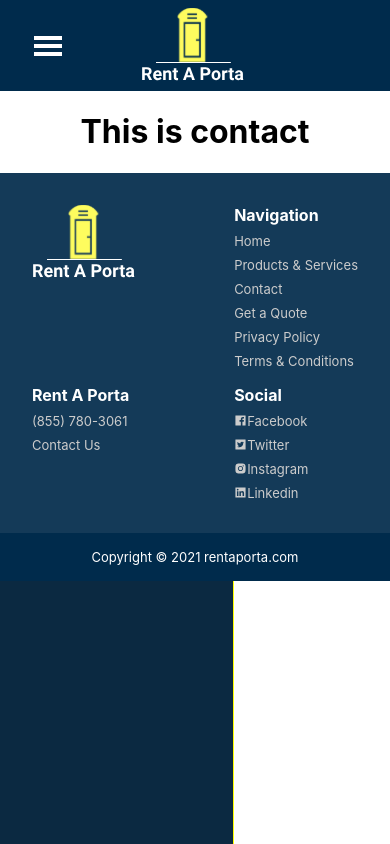
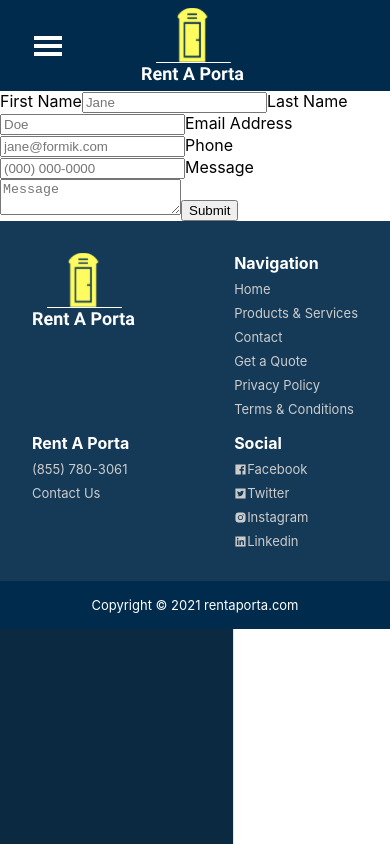
Before and after one commit to nishant-k1/flushjohn-web, a Next.js app: page /contact in a window 390 px wide. Built offline with nearby package versions, Linux system fonts and the light colour scheme.

Commit message:
implement masking in phone input

```diff
--- a/package.json
+++ b/package.json
@@ -8,9 +8,12 @@
     "start": "next start"
   },
   "dependencies": {
+    "formik": "^2.2.6",
     "next": "10.1.3",
     "react": "17.0.2",
     "react-dom": "17.0.2",
-    "react-icons": "^4.2.0"
+    "react-icons": "^4.2.0",
+    "react-input-mask": "^2.0.4",
+    "yup": "^0.32.9"
   }
 }
--- a/pages/contact.js
+++ b/pages/contact.js
@@ -1,9 +1,127 @@
-
+import { Formik, Form, useField } from 'formik'
+import * as Yup from 'yup'
+import MaskedInput from 'react-input-mask';
 
 const contact = () => {
+  const MyTextInput = ({ label, ...props }) => {
+    const [field, meta] = useField(props)
+    return (
+      <>
+        <label htmlFor={props.id || props.name}>{label}</label>
+        <input className="text-input" {...field} {...props} />
+        {meta.touched && meta.error ? (
+          <div className="error">{meta.error}</div>
+        ) : null}
+      </>
+    )
+  }
+
+  const MyMaskedTextInput = ({ label, ...props }) => {
+    const [field, meta] = useField(props)
+    return (
+      <>
+        <label htmlFor={props.id || props.name}>{label}</label>
+        <MaskedInput className="text-input" {...field} {...props} />
+        {meta.touched && meta.error ? (
+          <div className="error">{meta.error}</div>
+        ) : null}
+      </>
+    )
+  }
+
+  const MyTextArea = ({ label, ...props }) => {
+    const [field, meta] = useField(props)
+    return (
+      <>
+        <label htmlFor={props.id || props.name}>{label}</label>
+        <textarea className="text-textarea" {...field} {...props} />
+        {meta.touched && meta.error ? (
+          <div className="error">{meta.error}</div>
+        ) : null}
+      </>
+    )
+  }
+
   return (
     <div>
-      <h1>This is contact</h1>
+      <Formik
+        initialValues={{
+          firstName: '',
+          lastName: '',
+          email: '',
+          phone: '',
+          message: ''
+        }}
+        validationSchema={Yup.object({
+          firstName: Yup.string()
+            .max(15, 'Must be 15 characters or less')
+            .required('Required'),
+          lastName: Yup.string()
+            .max(20, 'Must be 20 characters or less')
+            .required('Required'),
+          email: Yup.string()
+            .email('Invalid email address')
+            .required('Required'),
+          phone: Yup.string()
+            .min(10, 'Invalid phone number')
+            .max(10, 'Invalid phone number')
+            .required('Required'),
+          message: Yup.string()
+            .min(1, 'Message cannot be empty')
+            .required('Required'),
+        })}
+        onSubmit={(values, { setSubmitting }) => {
+          setTimeout(() => {
+            alert(JSON.stringify(values, null, 2))
+            setSubmitting(false)
+          }, 400)
+        }}
+      >
+        <Form>
+          <MyTextInput
+            label="First Name"
+            name="firstName"
+            type="text"
+            maxLength='15'
+            autoComplete="given-name"
+            placeholder="Jane"
+          />
+
+          <MyTextInput
+            label="Last Name"
+            name="lastName"
+            type="text"
+            maxLength='20'
+            autoComplete="family-name"
+            placeholder="Doe"
+          />
+
+          <MyTextInput
+            label="Email Address"
+            name="email"
+            type="email"
+            autoComplete="email"
+            placeholder="jane@formik.com"
+          />
+
+          <MyMaskedTextInput
+            label="Phone"
+            name="phone"
+            mask="(999) 999-9999"
+            type="tel"
+            autoComplete="tel-national"
+            placeholder="(000) 000-0000"
+          />
+
+          <MyTextArea
+            label="Message"
+            name="message"
+            type="textarea"
+            placeholder="Message"
+          />
+          <button type="submit">Submit</button>
+        </Form>
+      </Formik>
     </div>
   )
 }
```
Also changed, not shown: 1 other file (tests, documents, lock files or other folders).
